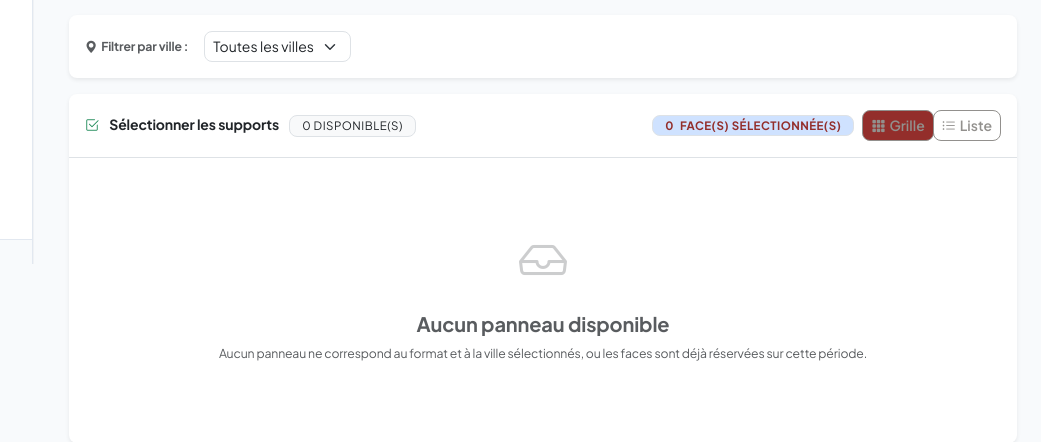
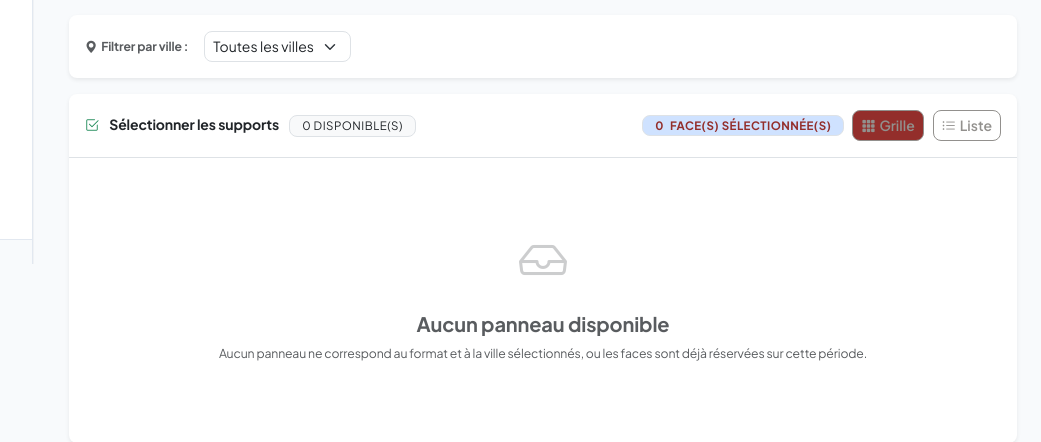
Before and after one commit to ibrahimsaw/GestionIntegral, a Django app: template templates/campaigns/supports_add_bulk.html in a window 1280 px wide. Shown: the part 536-978 px from the top of the page, without its empty margins (227-1268 px from the left). Run offline with Django 5.2, Linux system fonts and the light colour scheme; the template is opened without the code that fills it, so the values that code supplies are empty.

Commit message:
09:09 16/10/2026

```diff
--- a/templates/campaigns/supports_add_bulk.html
+++ b/templates/campaigns/supports_add_bulk.html
@@ -254,7 +254,7 @@
             <span class="badge bg-primary-subtle text-primary border" aria-live="polite">
               <span id="selected-face-count">{{ selectionnes|length }}</span> face(s) sélectionnée(s)
             </span>
-            <div class="btn-group btn-group-sm panel-view-toggle" role="group" aria-label="Mode d'affichage des panneaux">
+            <div class="btn-group btn-group-sm panel-view-toggle" role="group" aria-label="Mode d'affichage des panneaux" style="gap: 10px;">
               <button type="button" class="btn btn-outline-secondary active" id="panel-grid-view" aria-pressed="true">
                 <i class="bi bi-grid-3x3-gap-fill me-1"></i>Grille
               </button>
```
